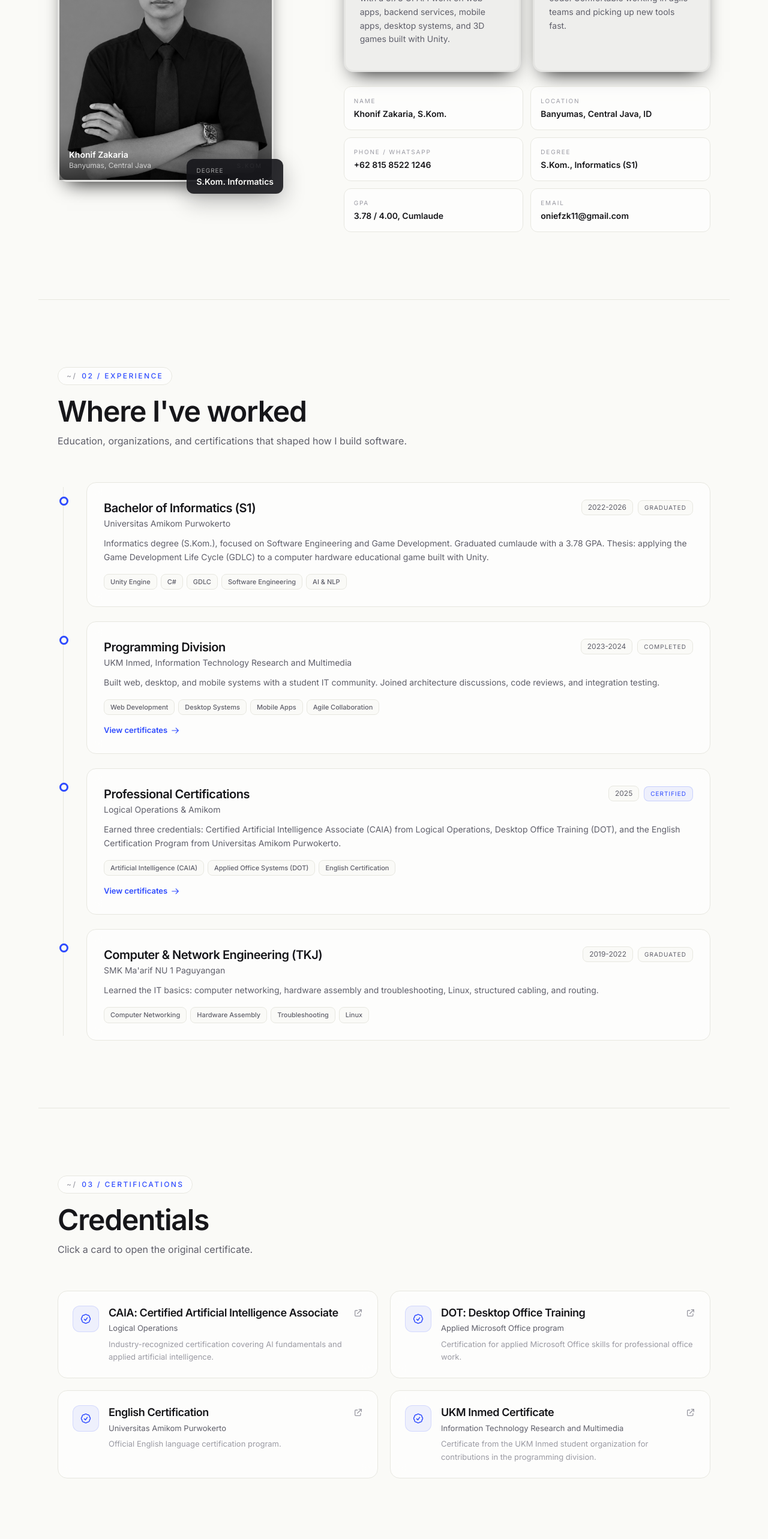
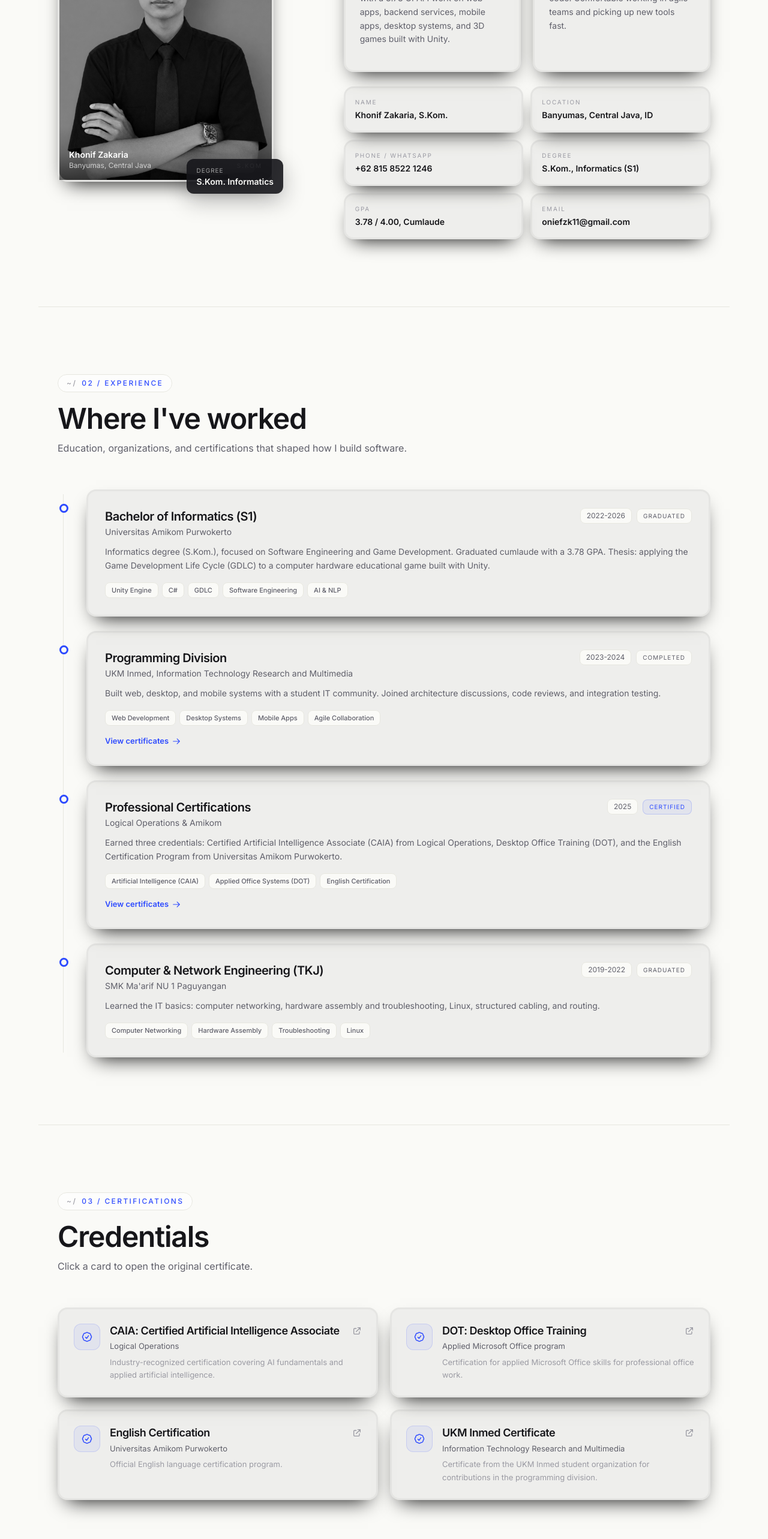
Before and after one commit to Khoniv/web-potofolio, a Next.js app: page / in a window 1280 px wide. Shown: the part 1230-3796 px from the top of the page at 60% size. Built offline with nearby package versions, Linux system fonts and the light colour scheme; no server answers.

Commit message:
feat: GlowCard spotlight di semua kartu (seperti kartu Profile)
- pasang GlowCard mono (tanpa backdrop-blur, ringan) di: kartu info
  about, experience, certifications, tech stack (depan+belakang),
  projects, contact channels
- hapus utility CSS .glow-border yang sudah tidak dipakai

```diff
--- a/app/about.tsx
+++ b/app/about.tsx
@@ -63,7 +63,12 @@ export default function About() {
             <div className="mt-6 grid grid-cols-1 sm:grid-cols-2 gap-3">
               {infoItems.map((item, i) => (
                 <FadeLeft key={i} delay={i * 0.08}>
-                  <div className="p-4 rounded-xl bg-surface/60 backdrop-blur-md border border-border flex flex-col gap-1 hover:border-accent/40 hover:-translate-y-0.5 transition-all duration-300 glow-border">
+                  <GlowCard
+                    customSize
+                    glowColor="mono"
+                    backdropBlur={false}
+                    className="p-4! flex! flex-col gap-1! hover:-translate-y-0.5 transition-transform duration-300"
+                  >
                     <span className="font-mono text-[10px] uppercase tracking-[0.18em] text-faint">{item.label}</span>
                     {item.href ? (
                       <a href={item.href} className="text-sm font-semibold text-ink hover:text-accent transition-colors break-all">
@@ -72,7 +77,7 @@ export default function About() {
                     ) : (
                       <span className="text-sm font-semibold text-ink">{item.value}</span>
                     )}
-                  </div>
+                  </GlowCard>
                 </FadeLeft>
               ))}
             </div>
--- a/app/certifications.tsx
+++ b/app/certifications.tsx
@@ -1,6 +1,7 @@
 "use client"
 import { motion } from "motion/react"
 import SectionHeader from "@/components/SectionHeader"
+import { GlowCard } from "@/components/ui/spotlight-card"
 
 export default function Certifications() {
   return (
@@ -24,9 +25,16 @@ export default function Certifications() {
               whileInView={{ opacity: 1, y: 0 }}
               viewport={{ once: true, margin: "-60px" }}
               transition={{ duration: 0.5, delay: i * 0.07 }}
-              className="group rounded-2xl bg-surface/60 backdrop-blur-md border border-border p-5 sm:p-6 flex items-start gap-4 hover:border-accent/50 hover:shadow-[0_12px_40px_rgba(46,75,255,0.10)] hover:-translate-y-1 transition-all duration-300 glow-border"
+              className="group block h-full"
               aria-label={`Open certificate: ${cert.title} (Google Drive document, new tab)`}
             >
+              <GlowCard
+                customSize
+                glowColor="mono"
+                backdropBlur={false}
+                className="h-full p-5! sm:p-6! block! hover:-translate-y-1 transition-transform duration-300"
+              >
+              <div className="flex items-start gap-4">
               <div className="flex-shrink-0 w-11 h-11 rounded-xl bg-accent-soft border border-accent/15 flex items-center justify-center text-accent group-hover:bg-accent group-hover:text-paper transition-colors duration-300">
                 <svg className="w-5 h-5" fill="none" stroke="currentColor" strokeWidth="1.8" viewBox="0 0 24 24" aria-hidden="true">
                   <path strokeLinecap="round" strokeLinejoin="round" d="M9 12.75L11.25 15 15 9.75M21 12c0 1.268-.63 2.39-1.593 3.068a3.745 3.745 0 01-1.043 3.296 3.745 3.745 0 01-3.296 1.043A3.745 3.745 0 0112 21c-1.268 0-2.39-.63-3.068-1.593a3.746 3.746 0 01-3.296-1.043 3.745 3.745 0 01-1.043-3.296A3.745 3.745 0 013 12c0-1.268.63-2.39 1.593-3.068a3.745 3.745 0 011.043-3.296 3.746 3.746 0 013.296-1.043A3.746 3.746 0 0112 3c1.268 0 2.39.63 3.068 1.593a3.746 3.746 0 013.296 1.043 3.746 3.746 0 011.043 3.296A3.745 3.745 0 0121 12z" />
@@ -44,6 +52,8 @@ export default function Certifications() {
                 <p className="text-[13px] text-muted mt-1">{cert.issuer}</p>
                 <p className="text-[13px] text-faint mt-1.5 leading-relaxed">{cert.description}</p>
               </div>
+              </div>
+              </GlowCard>
             </motion.a>
           ))}
         </div>
--- a/app/contact.tsx
+++ b/app/contact.tsx
@@ -1,4 +1,5 @@
 import SectionHeader from "@/components/SectionHeader"
+import { GlowCard } from "@/components/ui/spotlight-card"
 import Fade from "@/components/animations/Fade"
 
 export default function Contact() {
@@ -43,8 +44,15 @@ export default function Contact() {
                   target="_blank"
                   rel="noopener noreferrer"
                   aria-label={`${channel.label}: ${channel.detail}`}
-                  className="group flex items-center justify-between gap-3 rounded-2xl bg-surface/60 backdrop-blur-md border border-border p-4 sm:p-5 hover:border-accent/40 hover:shadow-[0_16px_40px_rgba(22,22,26,0.10)] hover:-translate-y-0.5 transition-all duration-300 glow-border"
+                  className="group block h-full"
                 >
+                  <GlowCard
+                    customSize
+                    glowColor="mono"
+                    backdropBlur={false}
+                    className="h-full p-4! sm:p-5! block! hover:-translate-y-0.5 transition-transform duration-300"
+                  >
+                  <span className="flex items-center justify-between gap-3 h-full">
                   <span className="flex items-center gap-4 min-w-0">
                     <span className={`w-11 h-11 rounded-xl flex items-center justify-center flex-shrink-0 border transition-colors ${channel.iconClass}`}>
                       {channel.icon}
@@ -57,6 +65,8 @@ export default function Contact() {
                   <svg className="w-4 h-4 flex-shrink-0 text-faint group-hover:text-ink group-hover:translate-x-1 transition-all" fill="none" stroke="currentColor" strokeWidth="2" viewBox="0 0 24 24" aria-hidden="true">
                     <path strokeLinecap="round" strokeLinejoin="round" d="M14 5l7 7m0 0l-7 7m7-7H3" />
                   </svg>
+                  </span>
+                  </GlowCard>
                 </a>
               </Fade>
             ))}
--- a/app/experience.tsx
+++ b/app/experience.tsx
@@ -1,6 +1,7 @@
 "use client"
 import { motion } from "motion/react"
 import SectionHeader from "@/components/SectionHeader"
+import { GlowCard } from "@/components/ui/spotlight-card"
 
 export default function Experience() {
   return (
@@ -31,7 +32,12 @@ export default function Experience() {
                   className="absolute left-0 sm:left-[3px] top-6 h-[15px] w-[15px] rounded-full border-[3px] border-accent bg-paper group-hover:scale-125 transition-transform"
                   aria-hidden="true"
                 />
-                <article className="rounded-2xl bg-surface/60 backdrop-blur-md border border-border p-5 sm:p-7 hover:border-accent/40 hover:-translate-y-1 hover:shadow-[0_16px_48px_rgba(22,22,26,0.10)] transition-all duration-300 glow-border">
+                <GlowCard
+                  customSize
+                  glowColor="mono"
+                  backdropBlur={false}
+                  className="block! p-5! sm:p-7! hover:-translate-y-1 transition-transform duration-300"
+                >
                   <div className="flex flex-col sm:flex-row sm:items-start sm:justify-between gap-2 sm:gap-4 mb-3">
                     <div>
                       <h3 className="font-display text-lg sm:text-xl font-bold text-ink tracking-tight">
@@ -76,7 +82,7 @@ export default function Experience() {
                       </svg>
                     </a>
                   )}
-                </article>
+                </GlowCard>
               </motion.div>
             ))}
           </div>
--- a/app/project.tsx
+++ b/app/project.tsx
@@ -3,6 +3,7 @@ import Image from "next/image"
 import { useState, useEffect } from "react"
 import { motion, AnimatePresence } from "motion/react"
 import SectionHeader from "@/components/SectionHeader"
+import { GlowCard } from "@/components/ui/spotlight-card"
 
 type CategoryFilter = "ALL" | "WEB" | "GAMES_MOBILE" | "DESKTOP_3D"
 
@@ -73,9 +74,15 @@ export default function Project() {
               viewport={{ once: true, margin: "-60px" }}
               transition={{ duration: 0.5, delay: Math.min(index * 0.07, 0.28) }}
             >
+              <GlowCard
+                customSize
+                glowColor="mono"
+                backdropBlur={false}
+                className="h-full p-0! block! overflow-hidden hover:-translate-y-1.5 transition-transform duration-300"
+              >
               <button
                 onClick={() => setIsOpen(project.index)}
-                className="group w-full text-left cursor-pointer rounded-2xl bg-surface/60 backdrop-blur-md border border-border overflow-hidden hover:border-ink/25 hover:shadow-[0_16px_48px_rgba(22,22,26,0.10)] hover:-translate-y-1.5 transition-all duration-300 flex flex-col h-full glow-border"
+                className="group w-full h-full text-left cursor-pointer flex flex-col"
                 aria-label={`View details of ${project.title}`}
               >
                 <div className="relative aspect-[16/10] overflow-hidden bg-paper">
@@ -112,6 +119,7 @@ export default function Project() {
                   </span>
                 </div>
               </button>
+              </GlowCard>
             </motion.article>
           ))}
         </div>
--- a/app/tech-stack.tsx
+++ b/app/tech-stack.tsx
@@ -2,6 +2,7 @@
 import { useState } from "react"
 import { motion } from "motion/react"
 import SectionHeader from "@/components/SectionHeader"
+import { GlowCard } from "@/components/ui/spotlight-card"
 interface Tech {
   name: string
   icon: string
@@ -54,7 +55,14 @@ export default function TechStack() {
                   style={isFlipped ? { transform: "rotateY(180deg)" } : undefined}
                 >
                   {/* Depan */}
-                  <span className="absolute inset-0 flex flex-col items-center justify-center gap-3 rounded-2xl bg-surface/60 backdrop-blur-md border border-border p-4 text-center [backface-visibility:hidden] transition-all duration-300 glow-border">
+                  <span className="absolute inset-0 [backface-visibility:hidden]">
+                    <GlowCard
+                      customSize
+                      glowColor="mono"
+                      backdropBlur={false}
+                      className="h-full w-full p-4! block!"
+                    >
+                    <span className="flex flex-col items-center justify-center gap-3 h-full text-center">
                     <span className="w-10 h-10 sm:w-12 sm:h-12 flex items-center justify-center">
                       {tech.icon ? (
                         <img
@@ -78,9 +86,18 @@ export default function TechStack() {
                         {tech.category}
                       </span>
                     </span>
+                    </span>
+                    </GlowCard>
                   </span>
                   {/* Belakang */}
-                  <span className="absolute inset-0 flex flex-col items-center justify-center gap-2 rounded-2xl bg-surface/60 backdrop-blur-md border border-border p-4 text-center [backface-visibility:hidden] [transform:rotateY(180deg)] transition-all duration-300 glow-border">
+                  <span className="absolute inset-0 [backface-visibility:hidden] [transform:rotateY(180deg)]">
+                    <GlowCard
+                      customSize
+                      glowColor="mono"
+                      backdropBlur={false}
+                      className="h-full w-full p-4! block!"
+                    >
+                    <span className="flex flex-col items-center justify-center gap-2 h-full text-center">
                     <span className="font-mono text-[10px] uppercase tracking-widest text-faint">
                       {tech.category}
                     </span>
@@ -88,6 +105,8 @@ export default function TechStack() {
                       {tech.description}
                     </span>
                     <span className="font-mono text-[10px] text-faint mt-1">click to flip back</span>
+                    </span>
+                    </GlowCard>
                   </span>
                 </div>
               </motion.div>
--- a/styles/globals.css
+++ b/styles/globals.css
@@ -110,23 +110,6 @@ body {
   text-wrap: balance;
 }
 
-/* Lightweight CSS-only glow border for cards (no JS, no layout animation,
-   no backdrop-filter — cheap to hover, no lag).
-   Mono: black glow in light theme, white glow in dark theme.
-   Rides on the element's own transition (target cards use transition-all). */
-.glow-border:hover {
-  border-color: rgb(22 22 26 / 0.6);
-  box-shadow:
-    0 0 20px rgb(22 22 26 / 0.16),
-    0 0 5px rgb(22 22 26 / 0.22);
-}
-.dark .glow-border:hover {
-  border-color: rgb(255 255 255 / 0.6);
-  box-shadow:
-    0 0 22px rgb(255 255 255 / 0.15),
-    0 0 5px rgb(255 255 255 / 0.2);
-}
-
 @media (prefers-reduced-motion: reduce) {
   html {
     scroll-behavior: auto;
```
